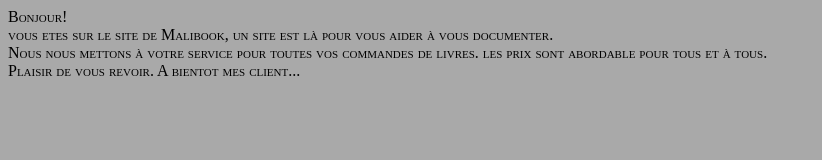
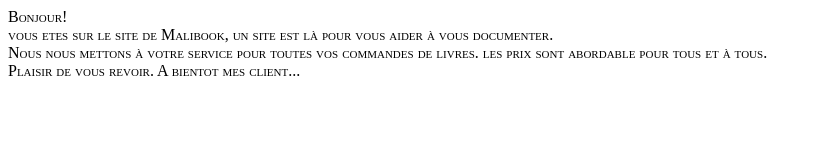
Before and after one commit to rootroot23/malibook.fr, a plain HTML site: page index.html in a window 1280 px wide. Shown: the whole page, without its empty margins (0-822 px from the left). Drawn offline with Linux system fonts and the light colour scheme.

Commit message:
Update malibook.css

```diff
--- a/malibook.css
+++ b/malibook.css
@@ -1,2 +1 @@
 body{font-variant: small-caps;
-background-color: darkgrey;}
```
